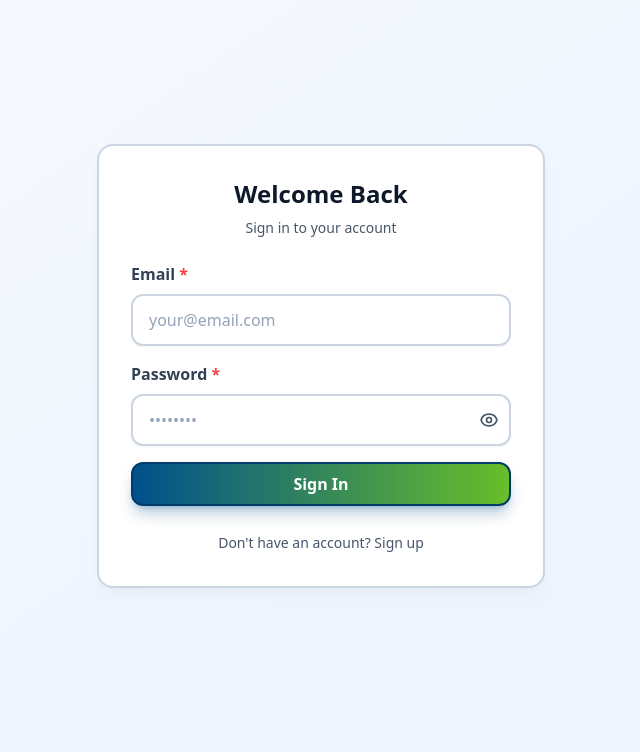
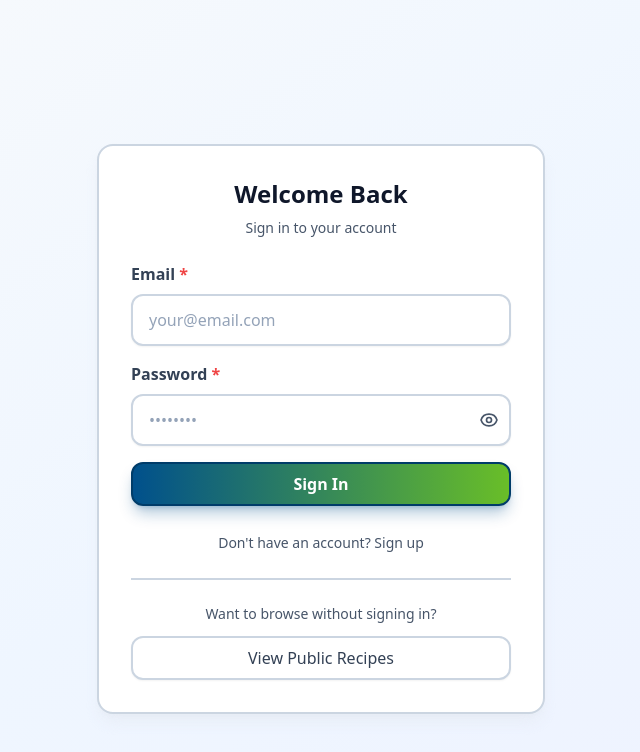
Before and after one commit to logantailleur/menu, a Next.js app: page /login in a window 1280 px wide. Shown: the top 752 px of the page, without its empty margins (319-959 px from the left). Built offline with nearby package versions, Linux system fonts and the light colour scheme; no server answers.

Commit message:
Add public recipes link to login page and document public recipes page; enhance user navigation options for unauthenticated users.

```diff
--- a/app/login/page.tsx
+++ b/app/login/page.tsx
@@ -1,5 +1,6 @@
 "use client";
 
+import Link from "next/link";
 import { useRouter } from "next/navigation";
 import { FormEvent, useState } from "react";
 import { useAuth } from "../contexts/AuthContext";
@@ -277,6 +278,22 @@ export default function LoginPage() {
 								: "Don't have an account? Sign up"}
 						</button>
 					</div>
+
+					<div className="mt-6 pt-6 border-t-2 border-primary">
+						<div className="text-center">
+							<p className="text-primary-muted text-sm mb-3">
+								Want to browse without signing in?
+							</p>
+							<Link href="/public">
+								<button
+									type="button"
+									className="btn-secondary btn-full w-full"
+								>
+									View Public Recipes
+								</button>
+							</Link>
+						</div>
+					</div>
 				</div>
 			</div>
 		</div>
```
Also changed, not shown: app/public/page.tsx (+8 -0 lines).
